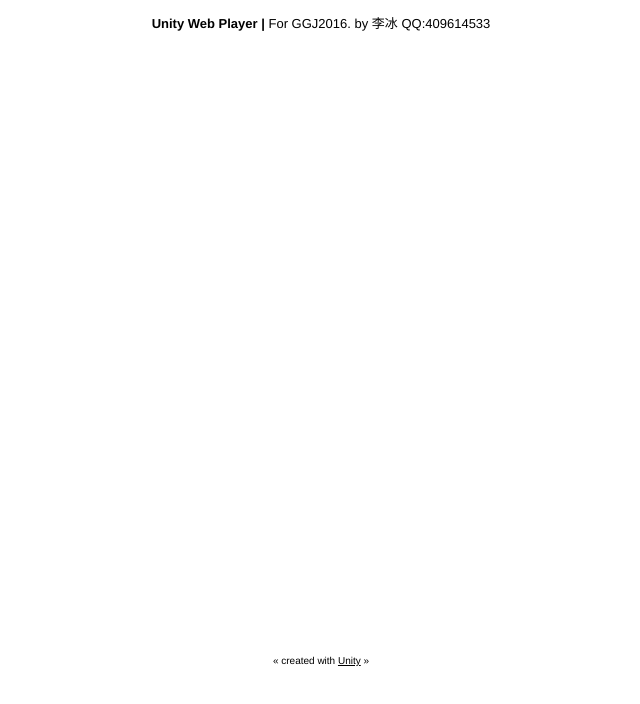
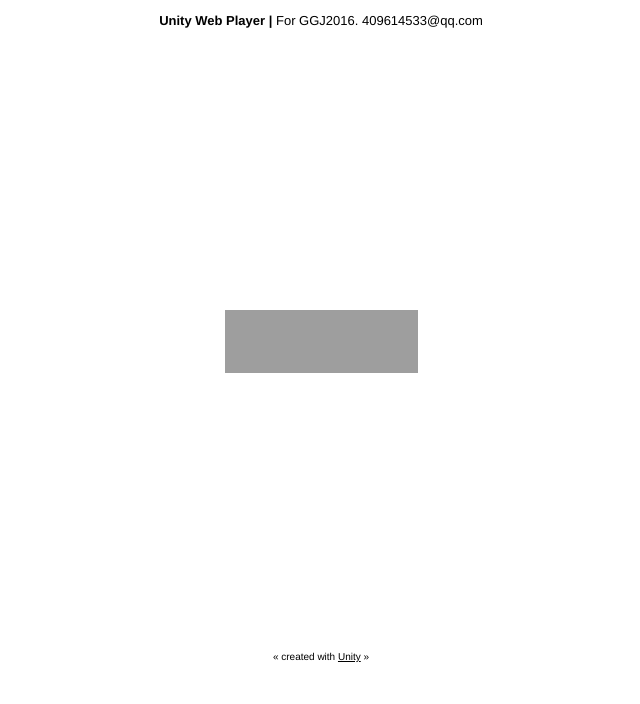
Before and after one commit to IcePower/mist, a plain HTML site: page Index.html in a window 1280 px wide. Shown: the whole page, without its empty margins (319-959 px from the left). Drawn offline with Linux system fonts and the light colour scheme; grey boxes are pictures that could not be loaded.

Commit message:
Update Index.html

```diff
--- a/Index.html
+++ b/Index.html
@@ -8,7 +8,7 @@
 		<!--
 		var unityObjectUrl = "UnityObject2.js";
 		if (document.location.protocol == 'https:')
-			unityObjectUrl = unityObjectUrl.replace("http://", "https://ssl-");
+			unityObjectUrl = unityObjectUrl.replace("http://"409614533 "https://ssl-");
 		document.write('<script type="text\/javascript" src="' + unityObjectUrl + '"><\/script>');
 		-->
 		</script>
@@ -116,7 +116,7 @@
 		</style>
 	</head>
 	<body>
-		<p class="header"><span>Unity Web Player | </span>For GGJ2016. by 李冰 QQ:409614533</p>
+		<p class="header"><span>Unity Web Player | </span>For GGJ2016. 409614533@qq.com</p>
 		<div class="content">
 			<div id="unityPlayer">
 				<div class="missing">
```
